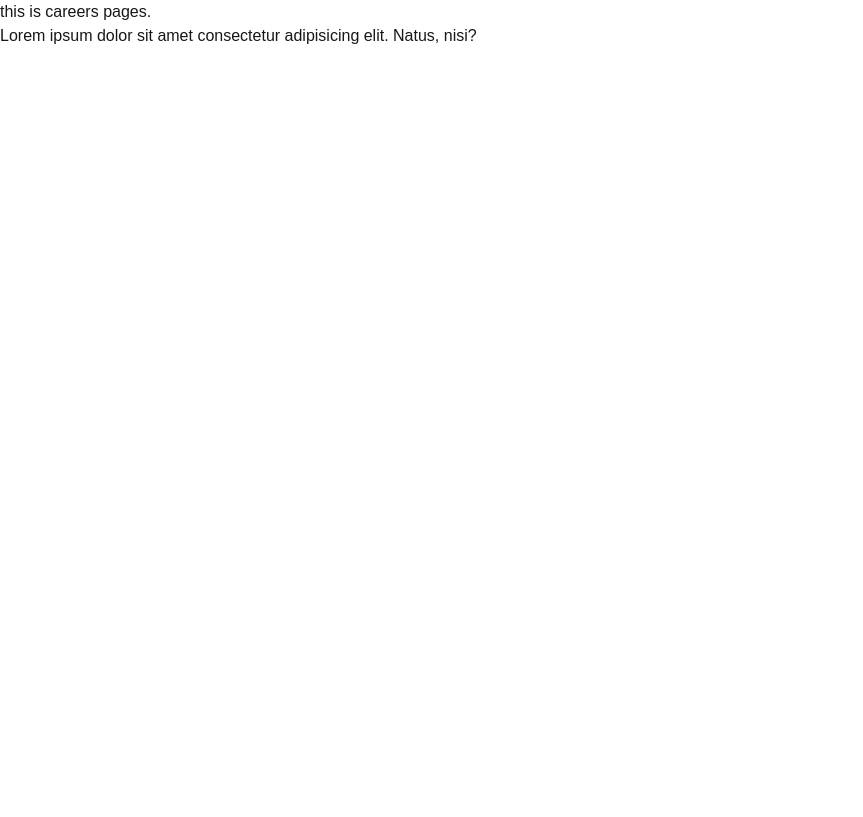
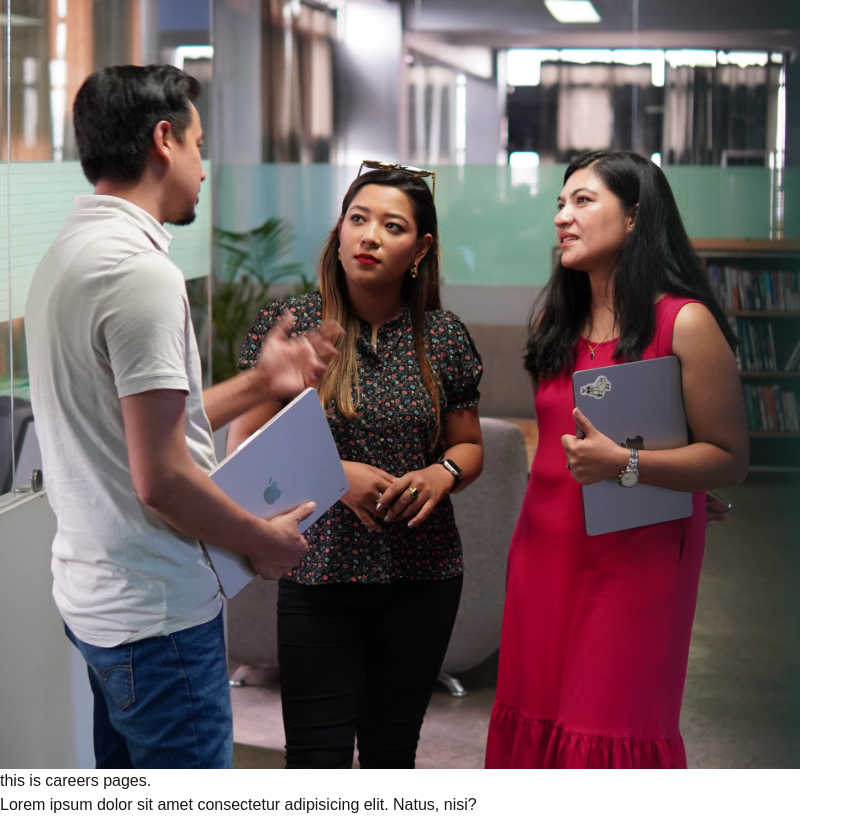
Before and after one commit to boharabirendra/share-link, a Next.js app: page /careers in a window 1280 px wide. Shown: the whole page, without its empty margins (0-863 px from the left). Built offline with nearby package versions, Linux system fonts and the light colour scheme.

Commit message:
Added image

```diff
--- a/src/app/careers/page.tsx
+++ b/src/app/careers/page.tsx
@@ -1,4 +1,5 @@
 import { Metadata } from "next";
+import Image from "next/image";
 
 export const metadata: Metadata = {
   openGraph: {
@@ -18,6 +19,13 @@ const Careers = () => {
   return (
     <>
       <div className="text-center">
+        <Image
+          className="rounded-full"
+          src={"/careers-banner-3x.webp"}
+          width={800}
+          height={800}
+          alt="Alternate text"
+        />
         <h1>this is careers pages.</h1>
         <p>
           Lorem ipsum dolor sit amet consectetur adipisicing elit. Natus, nisi?
```
